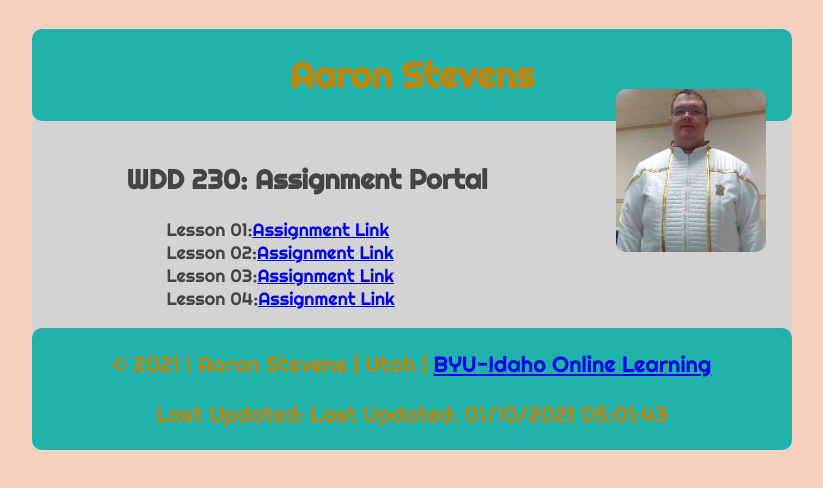
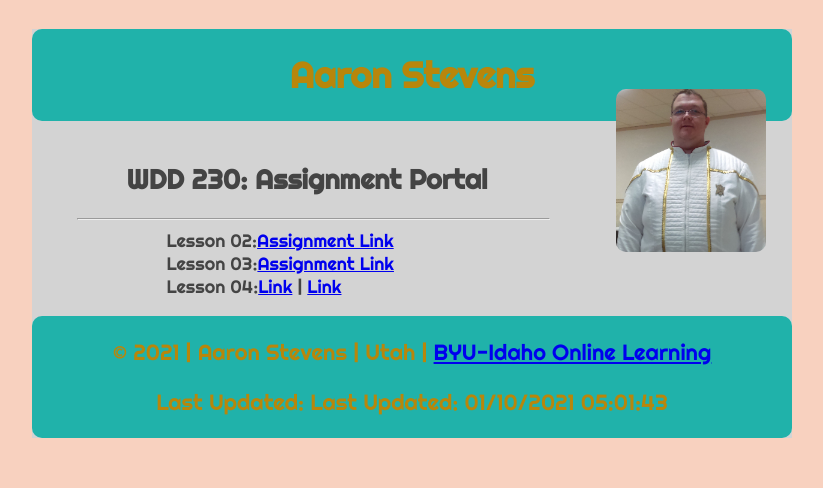
Before and after one commit to dellborg82/dellborg82.github.io, a plain HTML site: page index.html in a window 1280 px wide. Shown: the whole page, without its empty margins (228-1051 px from the left). Drawn offline with Linux system fonts and the light colour scheme.

Commit message:
Fixed Links

```diff
--- a/css/style.css
+++ b/css/style.css
@@ -16,6 +16,10 @@ header, footer, img {
   border-radius: 10px;
 }
 
+hr {
+  width: 100%;
+  margin-left: -50px;
+}
 nav ul {
   list-style: none;
   margin: 0 auto;
--- a/index.html
+++ b/index.html
@@ -3,7 +3,10 @@
   <head>
     <meta charset="utf-8" />
     <meta name="viewport" content="width=device-width, initial-scale=1" />
-    <meta name="Assignment portal for Aaron Stevens in WDD 230: Web Front Development at Brigham Young University - Idaho" content="Class Assignments"/>
+    <meta
+      name="Assignment portal for Aaron Stevens in WDD 230: Web Front Development at Brigham Young University - Idaho"
+      content="Class Assignments"
+    />
     <title>Aaron Stevens Assignment Portal</title>
     <link rel="stylesheet" href="css/style.css" />
   </head>
@@ -13,19 +16,21 @@
         <h1>Aaron Stevens</h1>
       </header>
       <nav class="main-assignmentlinks">
-          <h2>WDD 230: Assignment Portal</h2>
-          <ul>
-            <li>Lesson 01:<a href="lesson1.html">Assignment Link</a></li>
-            <li>Lesson 02:<a href="lesson2.html">Assignment Link</a></li>
-            <li>Lesson 03:<a href="lesson3.html">Assignment Link</a></li>
-            <li>Lesson 04:<a href="lesson4.html">Assignment Link</a></li>
-          </ul>
-
+        <h2>WDD 230: Assignment Portal</h2>
+        <hr />
+        <ul>
+          <li>Lesson 02:<a href="#">Assignment Link</a></li>
+          <li>Lesson 03:<a href="#">Assignment Link</a></li>
+          <li>Lesson 04:<a href="#">Link</a> | <a href="#">Link</a></li>
+        </ul>
       </nav>
       <div class="main-image-1">
-        <img src="images/Uniform.jpg" alt="Image of me in my Starfleet Uniform" width="150"/>
+        <img
+          src="images/Uniform.jpg"
+          alt="Image of me in my Starfleet Uniform"
+          width="150"
+        />
       </div>
-
       <footer class="main-footer">
         <p>
           &#xA9;
```
